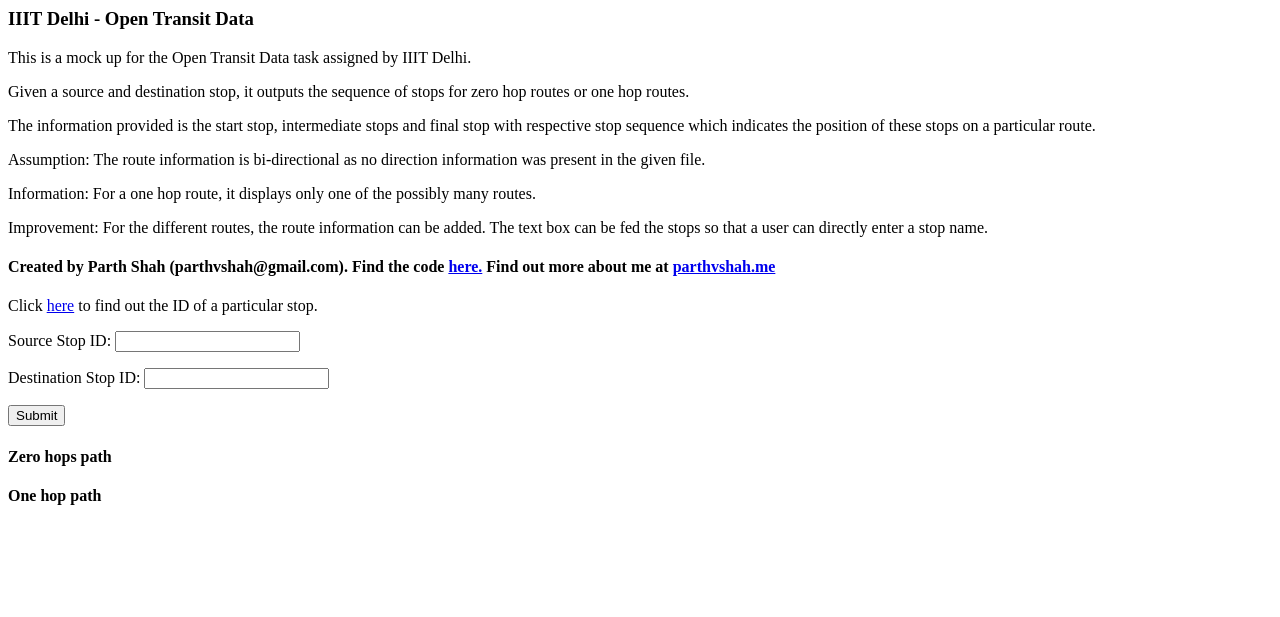
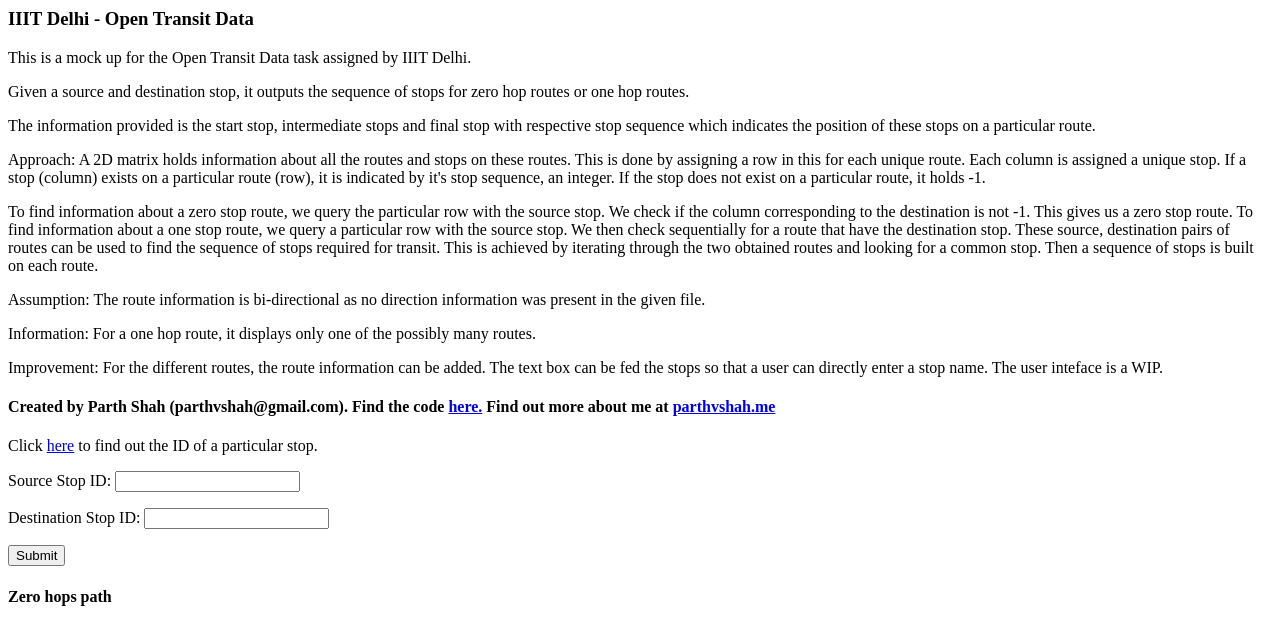
Before and after one commit to parthvshah/OTD-Internship-Task, a Flask app: page / in a window 1280 px wide. Shown: the top 617 px of the page. Run offline with Flask 2, Linux system fonts and the light colour scheme.

Commit message:
Readme changes

```diff
--- a/templates/query.html
+++ b/templates/query.html
@@ -7,10 +7,22 @@
     <p>Given a source and destination stop, it outputs the sequence of stops for zero hop routes or one hop routes.</p>
     <p>The information provided is the start stop, intermediate stops and final stop with respective stop sequence which
       indicates the position of these stops on a particular route.</p>
+    <p>Approach: A 2D matrix holds information about all the routes and stops on these routes. This is done by assigning
+      a row in
+      this for each unique route. Each column is assigned a unique stop.
+      If a stop (column) exists on a particular route (row), it is indicated by it's stop sequence, an integer. If the
+      stop does not exist on a particular route, it holds -1. </p>
+    <p>To find information about a zero stop route, we query the particular row with the source stop. We check if the
+      column corresponding to the destination is not -1. This gives us a zero stop route.
+      To find information about a one stop route, we query a particular row with the source stop. We then check
+      sequentially for a route that have the destination stop. These source, destination pairs of routes can be used to
+      find the sequence of stops required for transit. This is achieved by iterating through the two obtained routes and
+      looking for a common stop. Then a sequence of stops is built on each route.</p>
     <p>Assumption: The route information is bi-directional as no direction information was present in the given file.
     </p>
     <p>Information: For a one hop route, it displays only one of the possibly many routes.</p>
-    <p>Improvement: For the different routes, the route information can be added. The text box can be fed the stops so that a user can directly enter a stop name.</p>
+    <p>Improvement: For the different routes, the route information can be added. The text box can be fed the stops so
+      that a user can directly enter a stop name. The user inteface is a WIP.</p>
     <h4>
       <p>Created by Parth Shah (parthvshah@gmail.com). Find the code <a
           href="https://github.com/parthvshah/OTD-Internship-Task">here.</a> Find out more about me at <a
```
Also changed, not shown: README.md.
